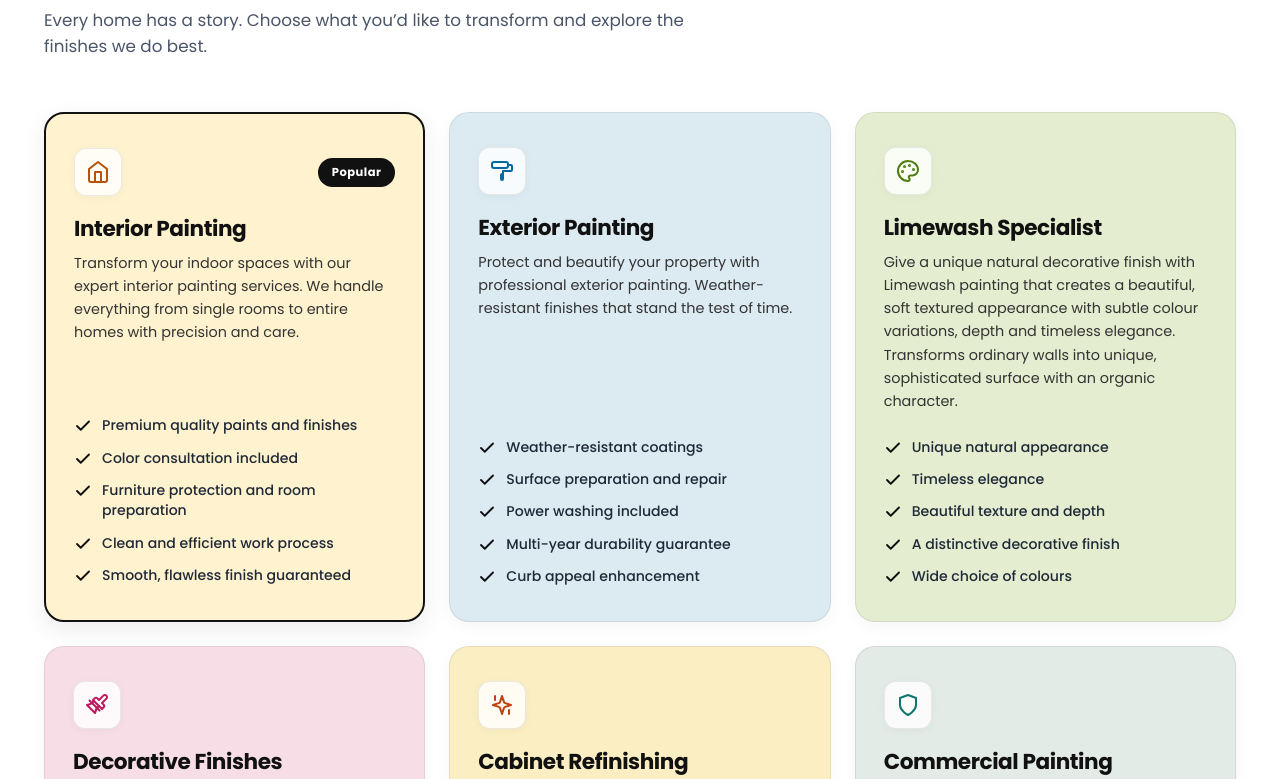
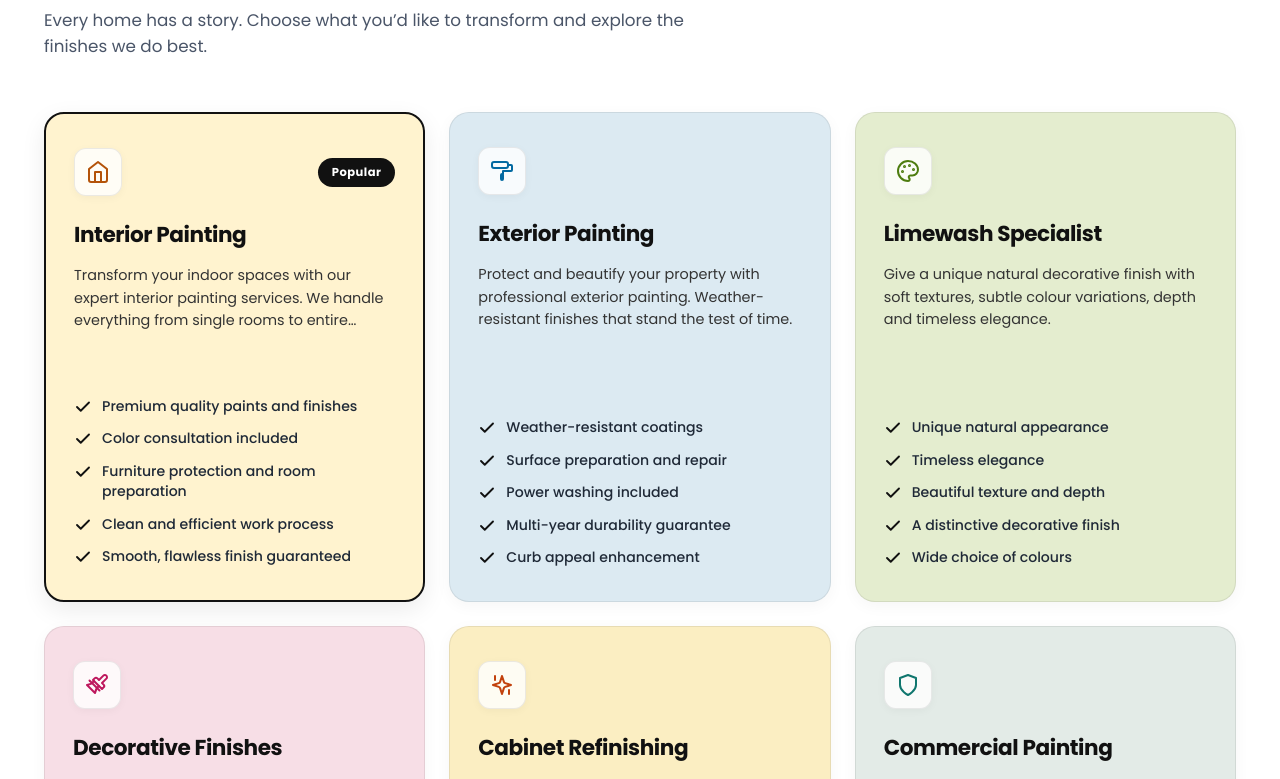
Before and after one commit to irishabhrusia/AR-Matt-Gloss, a Next.js app: page / in a window 1280 px wide. Shown: the part 1141-1920 px from the top of the page. Built offline with nearby package versions, Linux system fonts and the light colour scheme; no server answers; the database is empty.

Commit message:
style: equalize service card dimensions across both rows with grid-auto-rows and balanced content heights

```diff
--- a/public/assets/css/home.css
+++ b/public/assets/css/home.css
@@ -4005,7 +4005,9 @@ footer :focus-visible,
 .home-services-grid {
     display: grid;
     grid-template-columns: repeat(3, 1fr);
+    grid-auto-rows: 1fr;
     gap: 24px;
+    align-items: stretch;
 }
 
 .home-service-card {
@@ -4018,6 +4020,8 @@ footer :focus-visible,
     transition: transform 0.25s ease, box-shadow 0.25s ease, border-color 0.25s ease;
     position: relative;
     box-shadow: 0 4px 16px rgba(0, 0, 0, 0.04);
+    height: 100%;
+    min-height: 490px;
 }
 
 .home-service-card:hover {
@@ -4035,6 +4039,8 @@ footer :focus-visible,
     display: flex;
     justify-content: space-between;
     align-items: center;
+    height: 48px;
+    min-height: 48px;
     margin-bottom: 22px;
 }
 
@@ -4067,14 +4073,23 @@ footer :focus-visible,
     font-weight: 700;
     letter-spacing: -0.02em;
     margin: 0 0 12px;
+    height: 34px;
+    display: flex;
+    align-items: center;
 }
 
 .service-card-desc {
     color: #333333;
     font-size: 0.9rem;
-    line-height: 1.6;
+    line-height: 1.55;
     margin: 0 0 24px;
-    min-height: 72px;
+    height: 68px;
+    min-height: 68px;
+    max-height: 68px;
+    overflow: hidden;
+    display: -webkit-box;
+    -webkit-line-clamp: 3;
+    -webkit-box-orient: vertical;
 }
 
 .service-card-bullets {
--- a/src/app/globals.css
+++ b/src/app/globals.css
@@ -630,7 +630,9 @@ form#f small {
 .home-services-grid {
   display: grid !important;
   grid-template-columns: repeat(3, 1fr) !important;
+  grid-auto-rows: 1fr !important;
   gap: 24px !important;
+  align-items: stretch !important;
 }
 
 .home-service-card {
@@ -643,6 +645,8 @@ form#f small {
   transition: transform 0.25s ease, box-shadow 0.25s ease, border-color 0.25s ease !important;
   position: relative !important;
   box-shadow: 0 4px 16px rgba(0, 0, 0, 0.04) !important;
+  height: 100% !important;
+  min-height: 490px !important;
 }
 
 .home-service-card:hover {
@@ -660,6 +664,8 @@ form#f small {
   display: flex !important;
   justify-content: space-between !important;
   align-items: center !important;
+  height: 48px !important;
+  min-height: 48px !important;
   margin-bottom: 22px !important;
 }
 
@@ -692,14 +698,23 @@ form#f small {
   font-weight: 700 !important;
   letter-spacing: -0.02em !important;
   margin: 0 0 12px !important;
+  height: 34px !important;
+  display: flex !important;
+  align-items: center !important;
 }
 
 .service-card-desc {
   color: #333333 !important;
   font-size: 0.9rem !important;
-  line-height: 1.6 !important;
+  line-height: 1.55 !important;
   margin: 0 0 24px !important;
-  min-height: 72px !important;
+  height: 68px !important;
+  min-height: 68px !important;
+  max-height: 68px !important;
+  overflow: hidden !important;
+  display: -webkit-box !important;
+  -webkit-line-clamp: 3 !important;
+  -webkit-box-orient: vertical !important;
 }
 
 .service-card-bullets {
--- a/src/app/page.jsx
+++ b/src/app/page.jsx
@@ -56,7 +56,7 @@ const HOME_SERVICE_CARDS = [
     popular: false,
     bg: '#E4EDCF',
     iconColor: '#4D7C0F',
-    desc: 'Give a unique natural decorative finish with Limewash painting that creates a beautiful, soft textured appearance with subtle colour variations, depth and timeless elegance. Transforms ordinary walls into unique, sophisticated surface with an organic character.',
+    desc: 'Give a unique natural decorative finish with soft textures, subtle colour variations, depth and timeless elegance.',
     icon: 'palette',
     bullets: [
       'Unique natural appearance',
```
